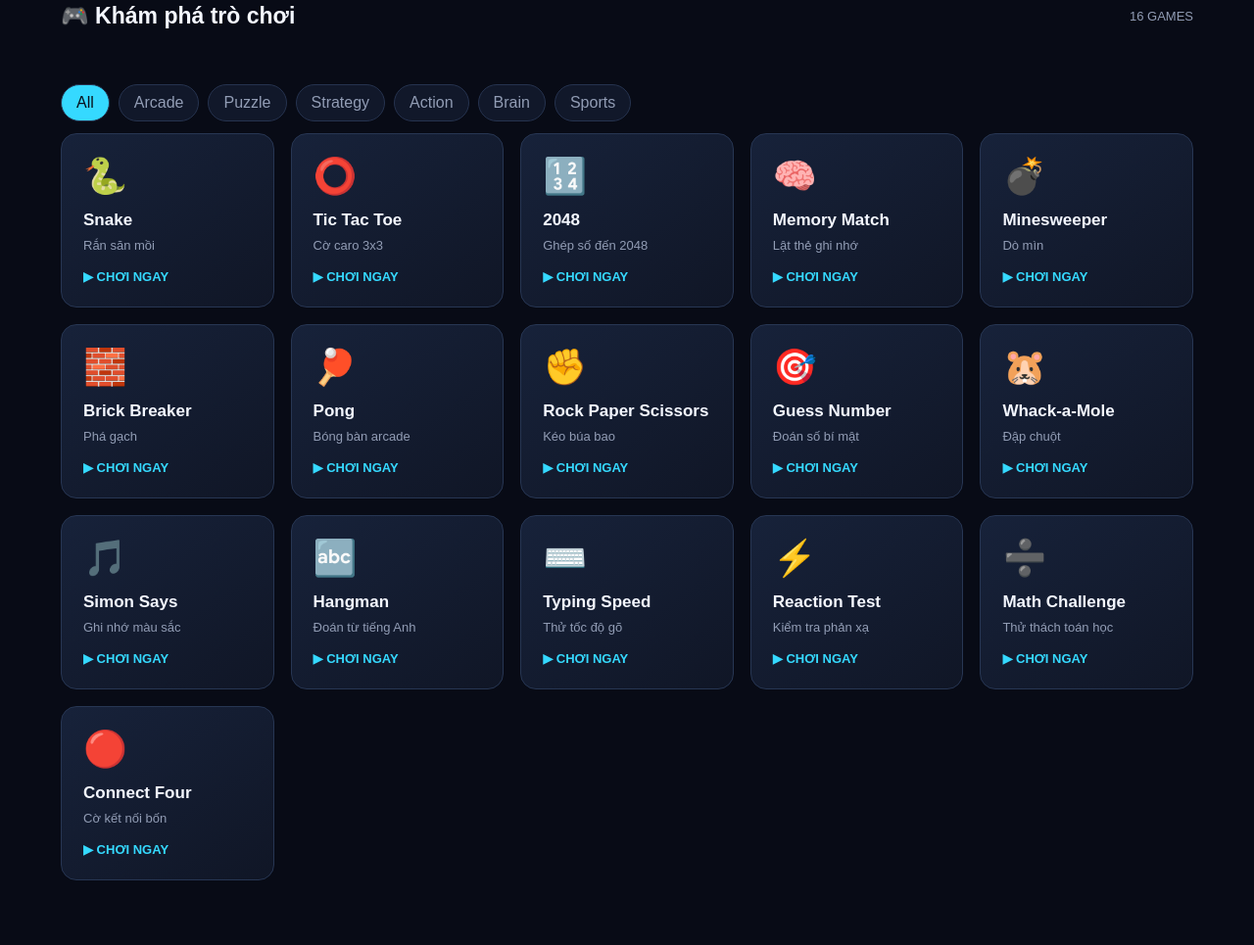
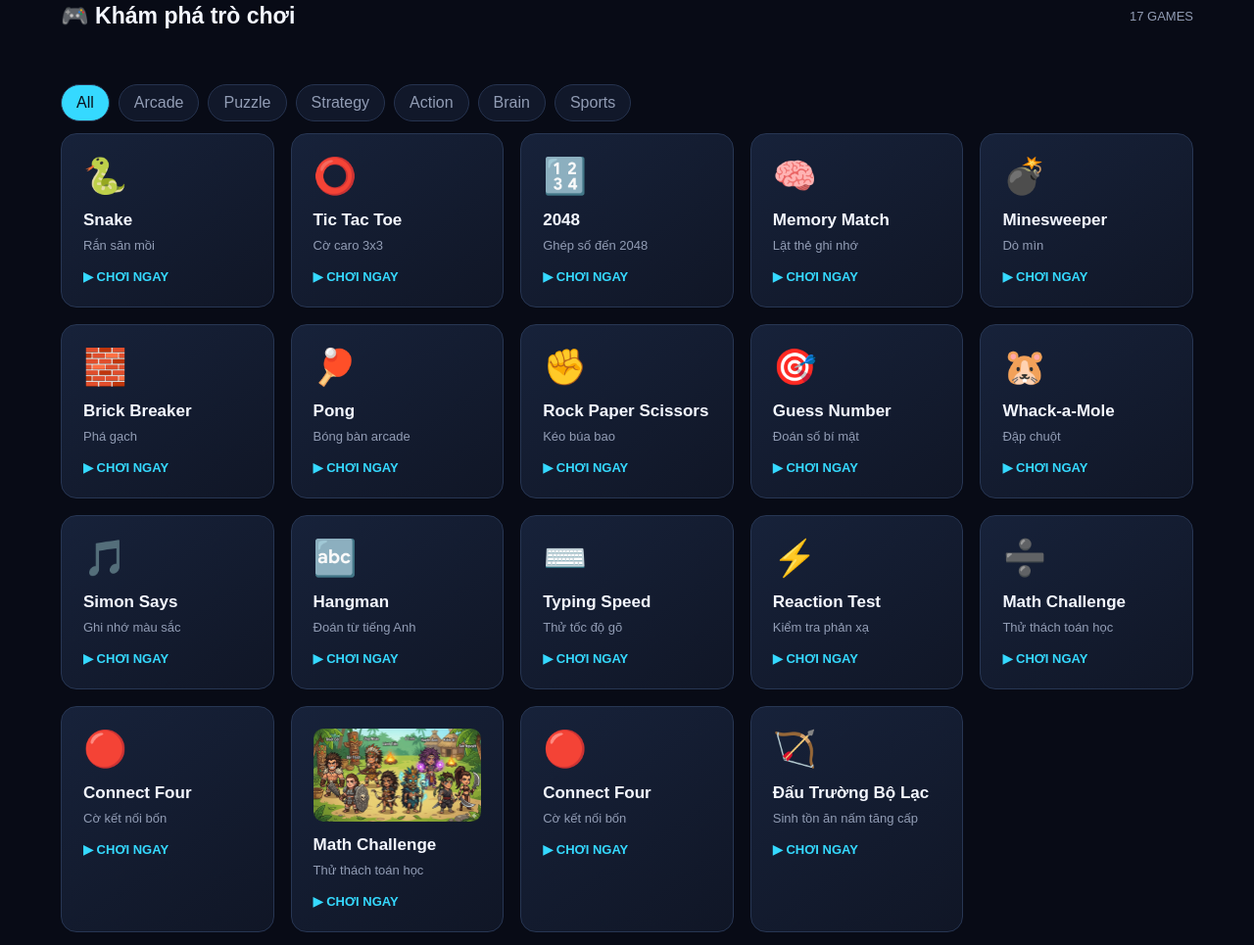
Before and after one commit to playzonevn/playzone, a plain HTML site: page index.html in a window 1280 px wide. Shown: the part 447-1412 px from the top of the page at 98% size. Drawn offline with Linux system fonts and the light colour scheme.

Commit message:
Update index.html

```diff
--- a/index.html
+++ b/index.html
@@ -334,7 +334,7 @@ canvas{background:#050a16;border:1px solid #35415c;border-radius:10px;max-width:
  <input class="search" id="search" placeholder="🔍 Tìm kiếm trò chơi...">
 </section>
 <main>
- <div class="section-title"><h2 id="listTitle">🎮 Khám phá trò chơi</h2><span class="count">16 GAMES</span></div>
+ <div class="section-title"><h2 id="listTitle">🎮 Khám phá trò chơi</h2><span class="count">17 GAMES</span></div>
 <div class="category-bar" id="categoryBar">
   <button class="category-btn active" data-category="All">All</button>
   <button class="category-btn" data-category="Arcade">Arcade</button>
@@ -389,7 +389,10 @@ const games=[
  ["⌨️","Typing Speed","Thử tốc độ gõ","Typing Speed"],
  ["⚡","Reaction Test","Kiểm tra phản xạ","Reaction Test"],
  ["➗","Math Challenge","Thử thách toán học","Math Challenge"],
- ["🔴","Connect Four","Cờ kết nối bốn","Connect Four"]
+ ["🔴","Connect Four","Cờ kết nối bốn","Connect Four"],
+ ["➗","Math Challenge","Thử thách toán học","Math Challenge"],
+ ["🔴","Connect Four","Cờ kết nối bốn","Connect Four"],
+ ["🏹","Đấu Trường Bộ Lạc","Sinh tồn ăn nấm tăng cấp","Tribal Arena"]
 ];
 let english = false;
 /* THEME SYSTEM */
@@ -430,7 +433,8 @@ const gameCategories = [
   "Brain",
   "Action",
   "Brain",
-  "Strategy"
+  "Strategy",
+  "Action"
 ];
 const grid=document.getElementById("gameGrid");
 const search=document.getElementById("search");
@@ -440,7 +444,8 @@ function drawGrid(){
   let name=english?g[3]:g[1],desc=english?g[3]:g[2];
   if(!(name+" "+desc).toLowerCase().includes(search.value.toLowerCase()))return;
   let card=document.createElement("div");card.className="game-card";
-  card.innerHTML=`<div class="emoji">${g[0]}</div><h3>${name}</h3><p>${desc}</p><span class="play">${english?"▶ PLAY NOW":"▶ CHƠI NGAY"}</span>`;
+  card.innerHTML=`${i===16 ? '<img src="cover-bo-lac.png" style="width:100%;height:95px;object-fit:cover;border-radius:10px;margin-bottom:10px;">' : `<div class="emoji">${g[0]}</div>`}
+<h3>${name}</h3><p>${desc}</p><span class="play">${english?"▶ PLAY NOW":"▶ CHƠI NGAY"}</span>`;
   card.onclick=()=>openGame(i);grid.appendChild(card);
  });
 }
@@ -460,6 +465,7 @@ document.getElementById("closeBtn").onclick=()=>{modal.classList.remove("show");
 let cleanup=()=>{};
 function stopGame(){cleanup();cleanup=()=>{}}
 function openGame(i){
+ if(i===16){ window.location.href = "dau-truong-bo-lac.html"; return; }
  stopGame();modal.classList.add("show");
  document.getElementById("gameTitle").textContent=games[i][0]+" "+(english?games[i][3]:games[i][1]);
  area.innerHTML="";
```
